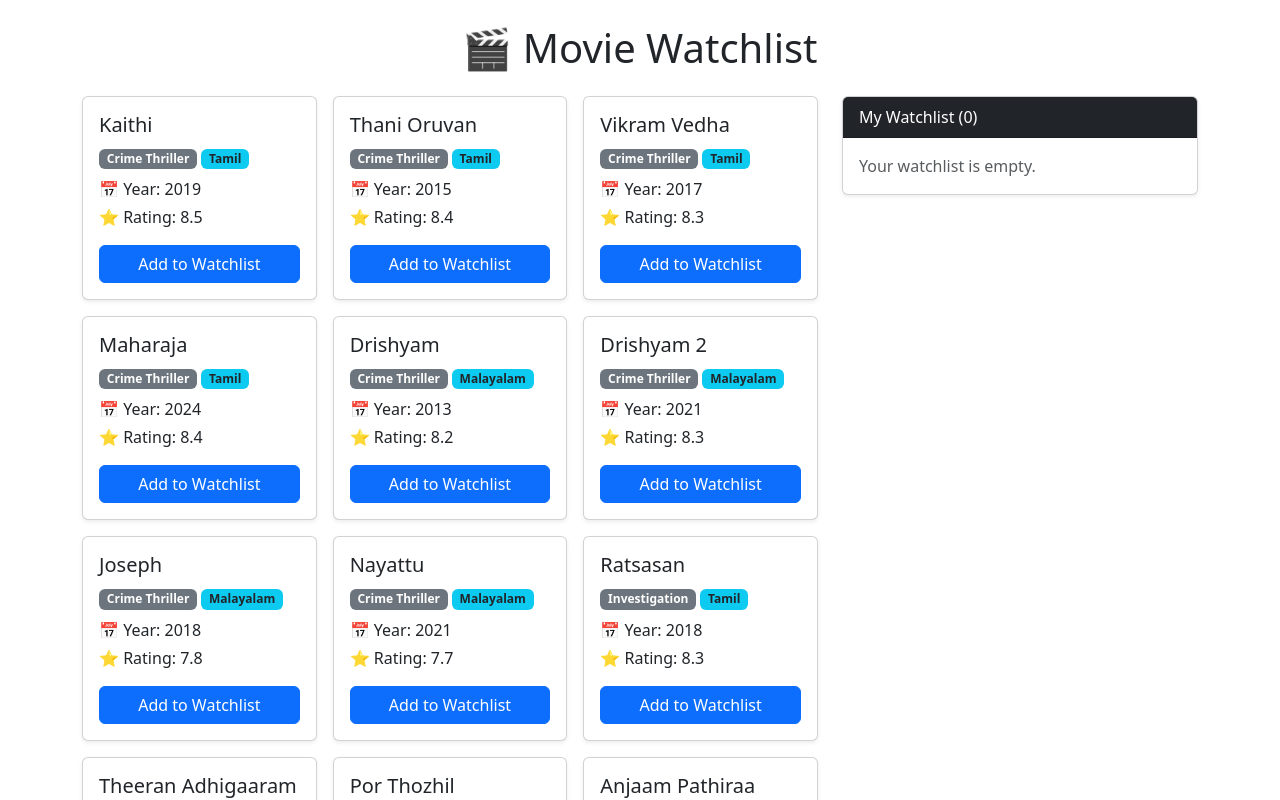
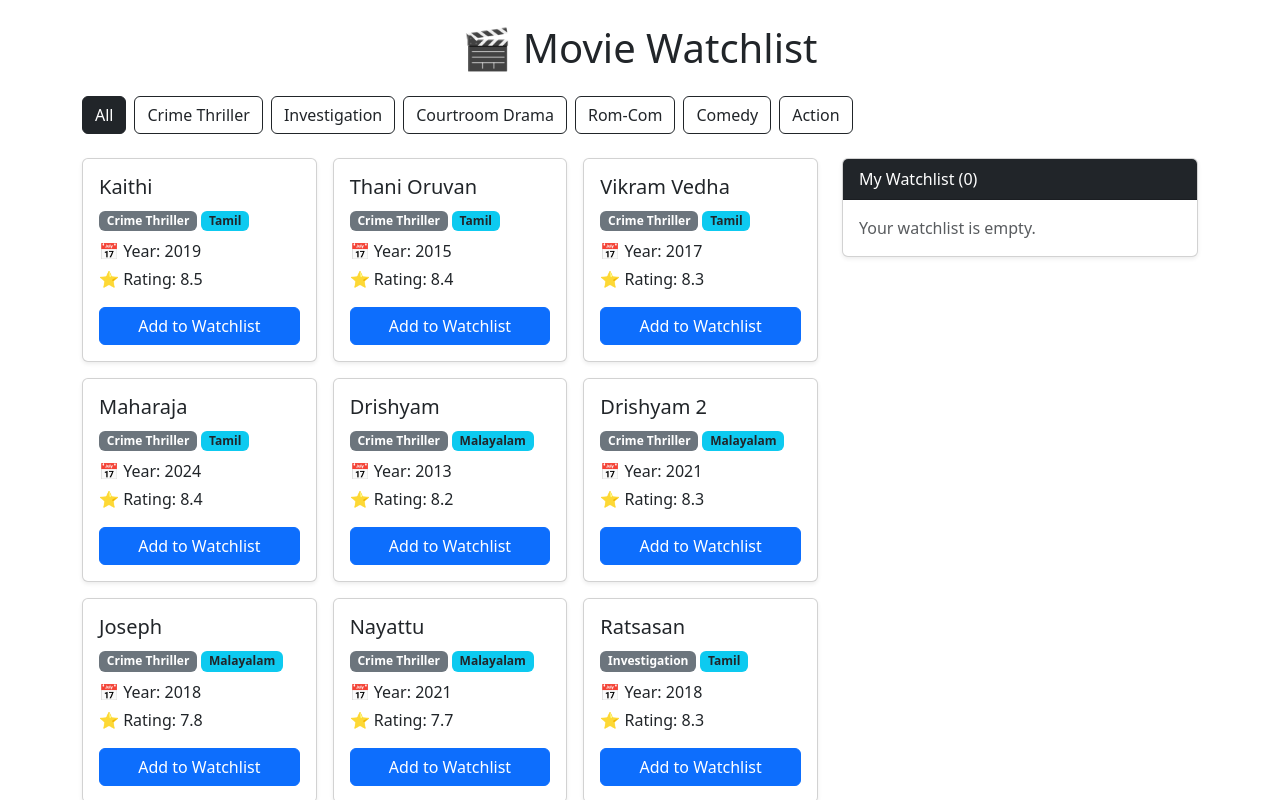
Before and after one commit to manikandanrordev-alt/movies_watchlist_react_app, a React (Vite) app: page / in a window 1280 px wide. Shown: the top 800 px of the page. Built offline with nearby package versions, Linux system fonts and the light colour scheme.

Commit message:
feat: add genre filter with useState

```diff
--- a/src/App.jsx
+++ b/src/App.jsx
@@ -2,9 +2,15 @@ import { useState, useEffect } from "react";
 import axios from "axios";
 import MovieCard from "./components/MovieCard";
 import Watchlist from "./components/Watchlist";
+import GenreFilter from "./components/GenreFilter";
 
 function App() {
   const [movies, setMovies] = useState([]);
+
+  const [selectedGenre, setSelectedGenre] = useState("All");
+
+  const genres = ["All", ...new Set(movies.map((m) => m.genre))];
+  const filteredMovies = selectedGenre === "All" ? movies : movies.filter((m) => m.genre === selectedGenre);
 
   useEffect(() => {
     axios.get("/movies.json").then((res) => setMovies(res.data));
@@ -26,13 +32,14 @@ function App() {
     <div className="container py-4">
       <h1 className="mb-4 text-center">🎬 Movie Watchlist</h1>
       <div className="row">
+        <GenreFilter genres={genres} selectedGenre={selectedGenre} onSelect={setSelectedGenre} />
         <div className="col-lg-8">
           <div className="row g-3">
-          {movies.map((movie) => (
-            <div className="col-sm-6 col-md-4" key={movie.id}>
-              <MovieCard title={movie.title} genre={movie.genre} year={movie.year} rating={movie.rating} language={movie.language} isAdded={watchlist.some((m) => m.id === movie.id)} onAdd={() => addToWatchlist(movie)} />
-            </div>
-          ))}
+            {movies.map((movie) => (
+              <div className="col-sm-6 col-md-4" key={movie.id}>
+                <MovieCard title={movie.title} genre={movie.genre} year={movie.year} rating={movie.rating} language={movie.language} isAdded={watchlist.some((m) => m.id === movie.id)} onAdd={() => addToWatchlist(movie)} />
+              </div>
+            ))}
           </div>
         </div>
         <div className="col-lg-4 mt-4 mt-lg-0">
--- a/src/components/GenreFilter.jsx
+++ b/src/components/GenreFilter.jsx
@@ -1,9 +1,19 @@
-import React from 'react'
-
-function GenreFilter() {
+function GenreFilter({ genres, selectedGenre, onSelect }) {
   return (
-    <div>GenreFilter</div>
-  )
+    <div className="mb-4 d-flex flex-wrap gap-2">
+      {genres.map((genre) => (
+        <button
+          key={genre}
+          className={`btn ${
+            selectedGenre === genre ? "btn-dark" : "btn-outline-dark"
+          }`}
+          onClick={() => onSelect(genre)}
+        >
+          {genre}
+        </button>
+      ))}
+    </div>
+  );
 }
 
-export default GenreFilter
+export default GenreFilter;
```
